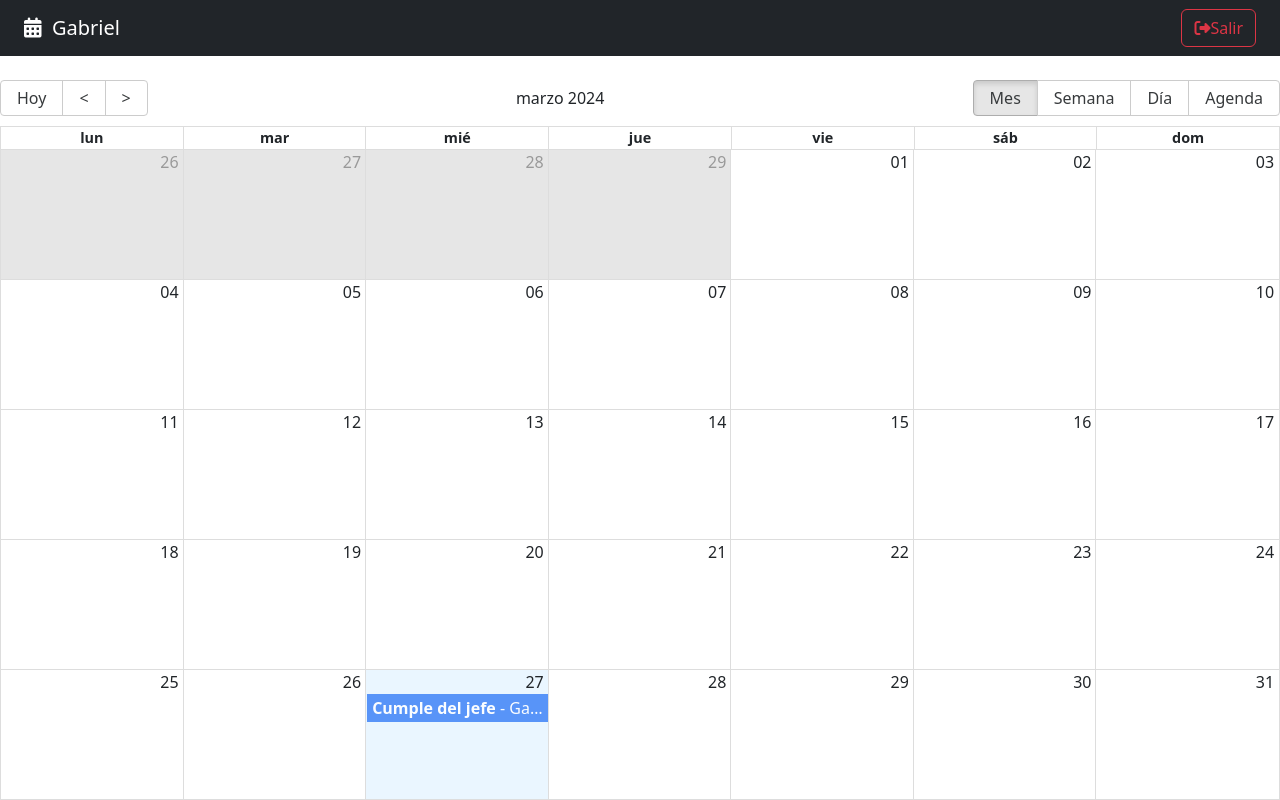
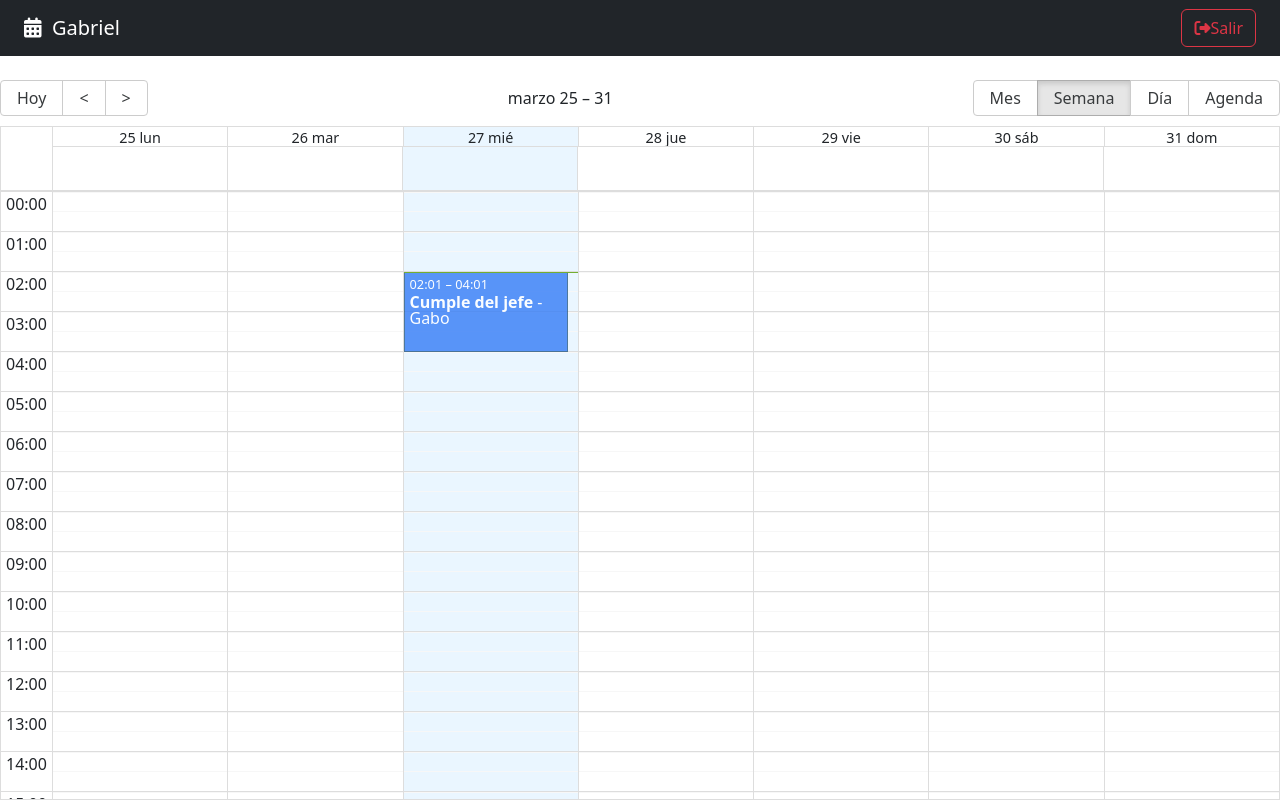
Before and after one commit to 1gabrielcarrizo/mern-calendar, a React (Vite) app: page / in a window 1280 px wide. Built offline with nearby package versions, Linux system fonts and the light colour scheme.

Commit message:
using the localStorage to get the lastView

```diff
--- a/src/calendar/pages/CalendarPage.jsx
+++ b/src/calendar/pages/CalendarPage.jsx
@@ -1,4 +1,4 @@
-import React from 'react'
+import React, { useState } from 'react'
 import { Calendar } from 'react-big-calendar'
 import 'react-big-calendar/lib/css/react-big-calendar.css'
 
@@ -21,6 +21,9 @@
 
 export const CalendarPage = () => {
 
+  // 1- obtener la ultima vista del localStorage, si es la primera vez lo obtiene de week
+  const [lastView, setLastView] = useState(localStorage.getItem('lastView') || 'week')
+
   const eventStyleGetter = (event, start, end, isSelected) => {
     const style = {
       backgroundColor: '#347CF7',
@@ -34,6 +37,21 @@
     }
   }
 
+  // evento para reconocer doble click
+  const onDoubleClick = (event) => {
+    console.log({onDoubleClick: event})
+  }
+  // evento para reconocer click
+  const onSelect = (event) => {
+    console.log({click: event})
+  }
+  // evento para cambiar la vista
+  const onViewChanged = (event) => {
+    // 2- al cambiar de vista, se guarda en el localStorage
+    localStorage.setItem('lastView', event)
+    setLastView(event)
+  }
+
   return (
     <>
       <Navbar />
@@ -42,6 +60,7 @@
         culture='es'
         localizer={localizer}
         events={events}
+        defaultView={lastView} // 3- vista por defecto
         startAccessor="start"
         endAccessor="end"
         style={{ height: 'calc(100vh - 80px)' }}
@@ -50,6 +69,9 @@
         components={{
           event: CalendarEvent
         }}
+        onDoubleClickEvent={onDoubleClick}
+        onSelectEvent={onSelect}
+        onView={onViewChanged}
       />
     </>
   )
```
